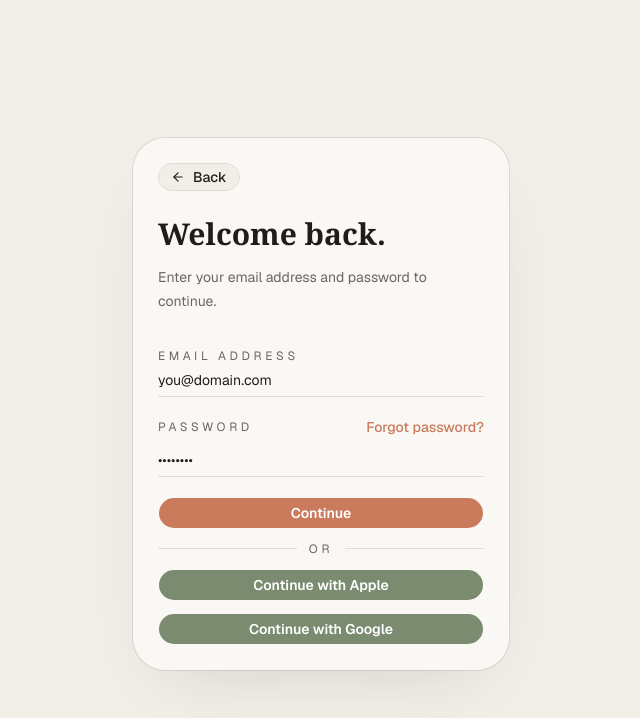
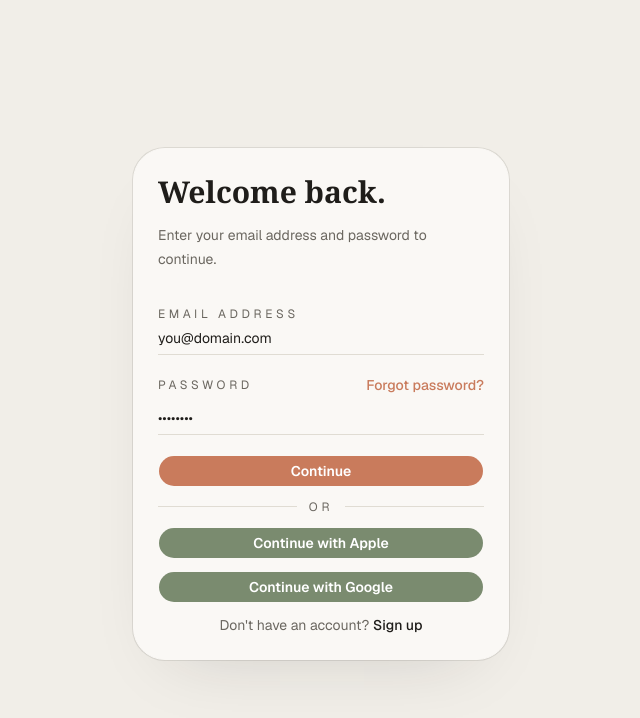
Before and after one commit to lukemaidev/hack24-frontend, a Next.js app: page /login in a window 1280 px wide. Shown: the top 718 px of the page, without its empty margins (319-959 px from the left). Built offline with nearby package versions, Linux system fonts and the light colour scheme; no server answers.

Commit message:
Adding sign up page and log in page

```diff
--- a/components/login-form.tsx
+++ b/components/login-form.tsx
@@ -6,6 +6,7 @@ import { Button } from "@/components/ui/button"
 import { Card, CardContent, CardTitle } from "@/components/ui/card"
 import { Input } from "@/components/ui/input"
 import { useLogin } from "@/hooks/use-auth"
+import Link from "next/link"
 
 export function LoginForm({ className, ...props }: React.ComponentProps<"div">) {
   const { login, isLoading, error } = useLogin()
@@ -22,15 +23,6 @@ export function LoginForm({ className, ...props }: React.ComponentProps<"div">)
     <div className={className} {...props}>
       <Card className="rounded-[32px] border border-card bg-card p-0 shadow-[0_30px_70px_-40px_rgba(31,29,26,0.18)]">
         <div className="space-y-6 px-6 pt-6 pb-4">
-          <Button
-            type="button"
-            variant="ghost"
-            size="sm"
-            className="inline-flex items-center gap-2 rounded-full border border-border bg-background px-3 py-2 text-sm font-medium text-foreground"
-          >
-            <ArrowLeftIcon className="h-4 w-4" />
-            Back
-          </Button>
 
           <div className="space-y-3">
             <CardTitle className="text-3xl font-semibold leading-tight font-serif text-foreground">
@@ -108,6 +100,12 @@ export function LoginForm({ className, ...props }: React.ComponentProps<"div">)
                 >
                   Continue with Google
                 </Button>
+                <p className="text-center text-sm text-muted">
+                  Don&apos;t have an account?{" "}
+                  <Link href="/signup" className="font-medium text-foreground underline-offset-4 hover:underline">
+                    Sign up
+                  </Link>
+                </p>
               </div>
             </div>
           </form>
--- a/components/signup-form.tsx
+++ b/components/signup-form.tsx
@@ -6,6 +6,7 @@ import { Button } from "@/components/ui/button"
 import { Card, CardContent, CardTitle } from "@/components/ui/card"
 import { Input } from "@/components/ui/input"
 import { useSignup } from "@/hooks/use-auth"
+import Link from "next/link"
 
 export function SignupForm({ ...props }: React.ComponentProps<typeof Card>) {
   const { signup, isLoading, error } = useSignup()
@@ -25,16 +26,6 @@ export function SignupForm({ ...props }: React.ComponentProps<typeof Card>) {
       className="rounded-[32px] border border-card bg-card p-0 shadow-[0_30px_70px_-40px_rgba(31,29,26,0.18)]"
     >
       <div className="space-y-6 px-6 pt-6 pb-4">
-        <Button
-          type="button"
-          variant="ghost"
-          size="sm"
-          className="inline-flex items-center gap-2 rounded-full border border-border bg-background px-3 py-2 text-sm font-medium text-foreground"
-        >
-          <ArrowLeftIcon className="h-4 w-4" />
-          Back
-        </Button>
-
         <div className="space-y-3">
           <CardTitle className="text-3xl font-semibold leading-tight font-serif text-foreground">
             Let us begin.
@@ -113,6 +104,12 @@ export function SignupForm({ ...props }: React.ComponentProps<typeof Card>) {
               >
                 Continue with Google
               </Button>
+              <p className="text-center text-sm text-muted">
+                Already have an account?{" "}
+                <Link href="/login" className="font-medium text-foreground underline-offset-4 hover:underline">
+                  Log in
+                </Link>
+              </p>
             </div>
           </div>
         </form>
```
